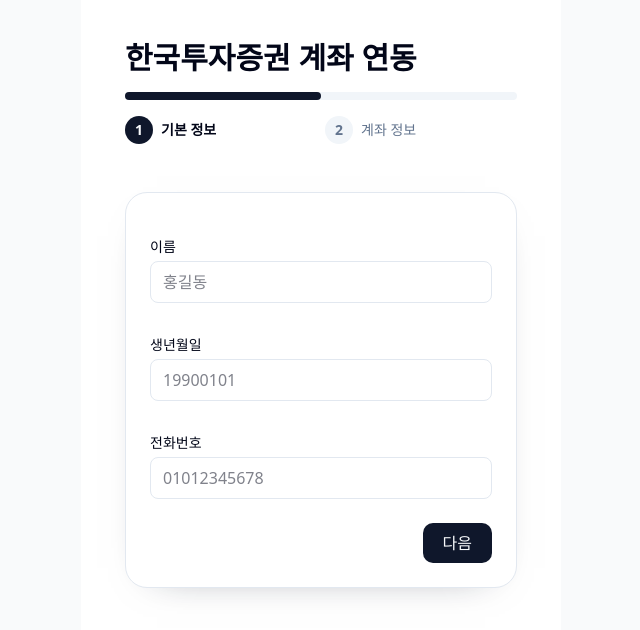
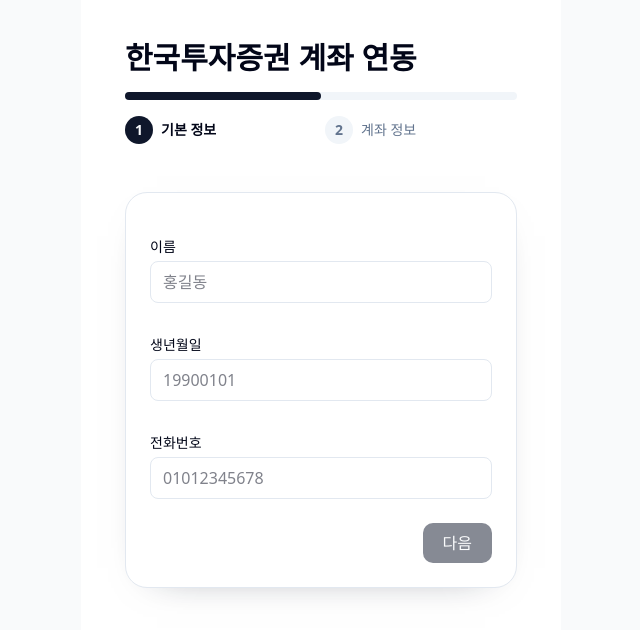
Before and after one commit to stockpia/front-end, a React (Vite) app: page /login in a window 1280 px wide. Shown: the top 630 px of the page, without its empty margins (319-959 px from the left). Built offline with nearby package versions, Linux system fonts and the light colour scheme; no server answers; what react-plotly.js would draw is missing.

Commit message:
Feat: 로그인 시 기본정보 입력값 검증 로직 추가

```diff
--- a/src/pages/Login/views/BasicInfoStep.tsx
+++ b/src/pages/Login/views/BasicInfoStep.tsx
@@ -1,8 +1,17 @@
+import { useState } from "react";
+
 type BasicInfoStepProps = {
   onNext: () => void;
 };
 
 export default function BasicInfoStep({ onNext }: BasicInfoStepProps) {
+  const [name, setName] = useState("");
+  const [birthDate, setBirthDate] = useState("");
+  const [phoneNumber, setPhoneNumber] = useState("");
+
+  const isNextDisabled =
+    !name.trim() || !birthDate.trim() || !phoneNumber.trim();
+
   return (
     <section className="w-full rounded-3xl border border-slate-200 bg-white p-6 shadow-[0_12px_40px_-32px_rgba(15,23,42,0.6)]">
       <div className="mt-5 space-y-8 text-left">
@@ -12,6 +21,8 @@
             className="w-full rounded-md border px-3 py-2"
             type="text"
             placeholder="홍길동"
+            value={name}
+            onChange={(event) => setName(event.target.value)}
           />
         </label>
         <label className="block">
@@ -20,6 +31,8 @@
             className="w-full rounded-md border px-3 py-2"
             type="text"
             placeholder="19900101"
+            value={birthDate}
+            onChange={(event) => setBirthDate(event.target.value)}
           />
         </label>
 
@@ -29,6 +42,8 @@
             className="w-full rounded-md border px-3 py-2"
             type="tel"
             placeholder="01012345678"
+            value={phoneNumber}
+            onChange={(event) => setPhoneNumber(event.target.value)}
           />
         </label>
       </div>
@@ -36,7 +51,8 @@
         <button
           type="button"
           onClick={onNext}
-          className="rounded-lg bg-primary px-5 py-2 font-medium text-primary-foreground">
+          disabled={isNextDisabled}
+          className="rounded-lg bg-primary px-5 py-2 font-medium text-primary-foreground disabled:cursor-not-allowed disabled:opacity-50">
           다음
         </button>
       </div>
```
